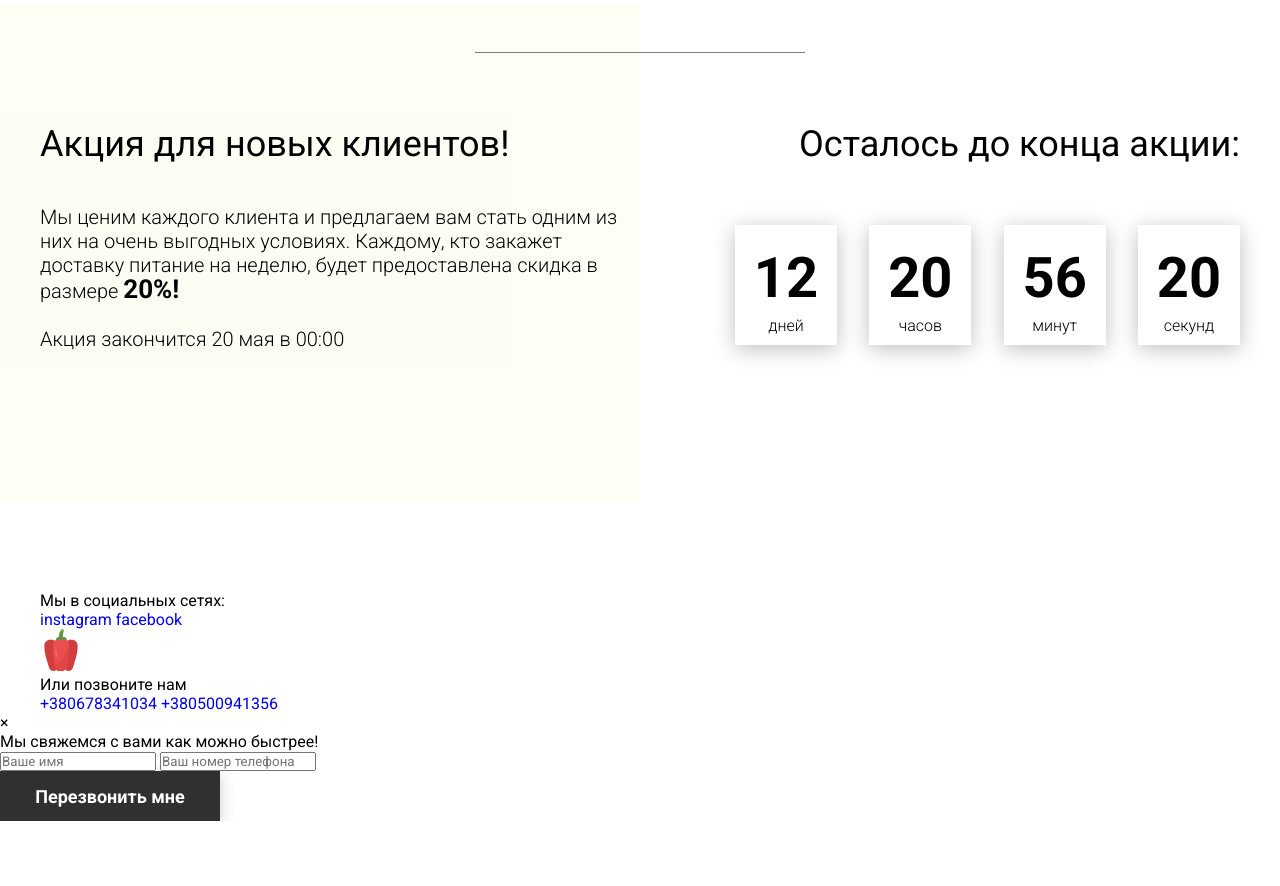
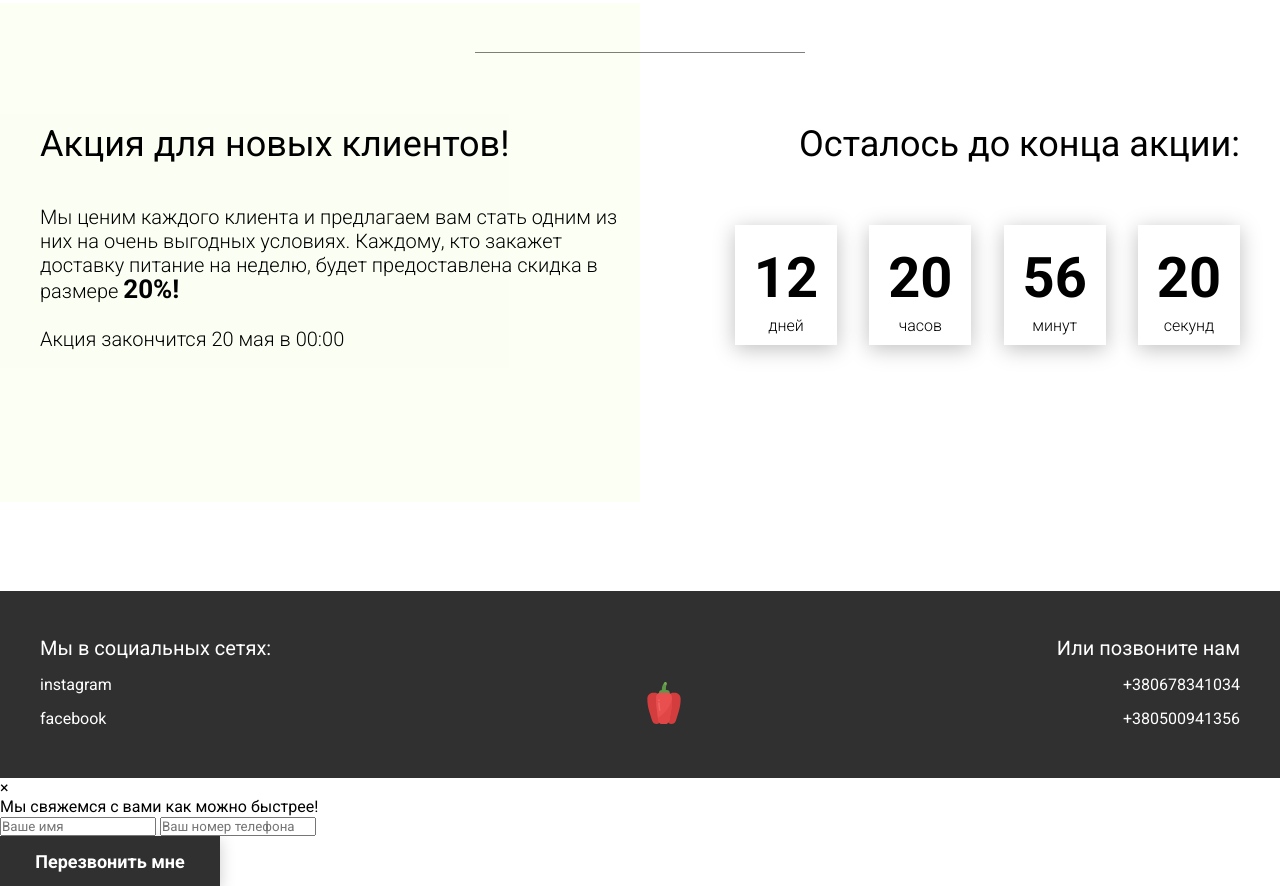
Before and after one commit to Stawr90/p_Food, a plain HTML site: page index.html in a window 1280 px wide. Shown: the part 3189-4075 px from the top of the page. Before the commit the page ends 4010 px from the top, so only its background shows below. Drawn offline with Linux system fonts and the light colour scheme.

Commit message:
food_footer

```diff
--- /dev/null
+++ b/scss/blocks/footer/_footer.scss
@@ -0,0 +1,24 @@
+.footer {
+    min-height: 180px;
+    background-color: $dark;
+    padding: 45px 0 50px 0;
+    color: #fff;
+    .container {
+        height: 100%;
+        display: flex;
+        justify-content: space-between;
+        align-items: flex-end;
+    }
+    .subtitle {
+        font-size: 20px;
+    }
+    .link {
+        display: block;
+        margin-top: 15px;
+        font-size: 16px;
+        color: #fff;
+    }
+    .call {
+        text-align: right;
+    }
+}
--- a/scss/style.scss
+++ b/scss/style.scss
@@ -10,3 +10,4 @@
 @import './blocks/menu/menu';
 @import './blocks/order/order';
 @import './blocks/promotion/promotion';
+@import './blocks/footer/footer';
```
Also changed, not shown: css/style.css, css/style.min.css.
